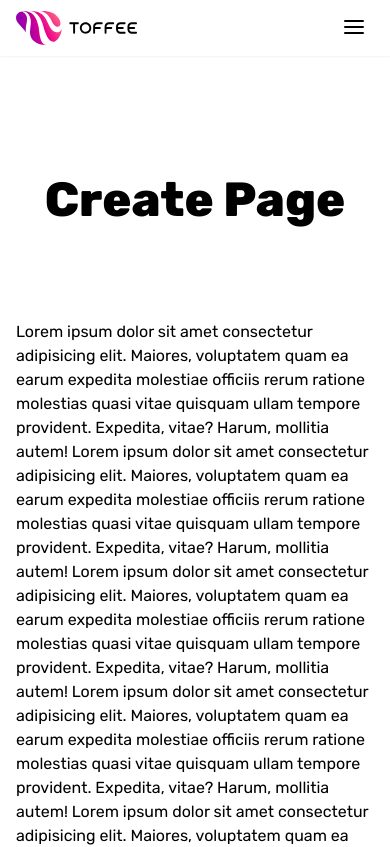
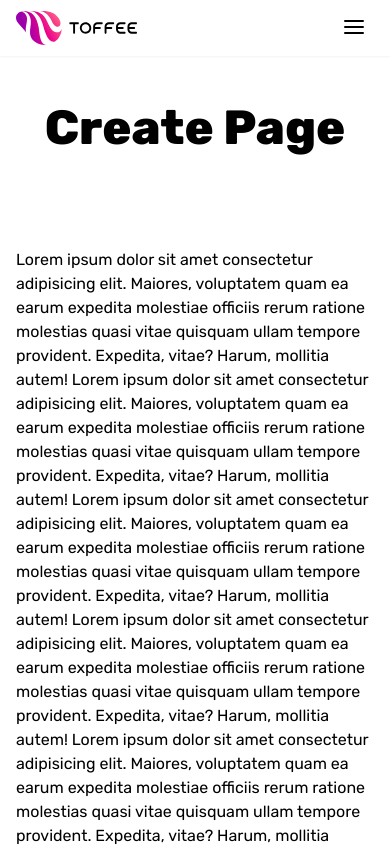
Before and after one commit to sagar-gotipath/toffee-spa, a Next.js app: page /create in a window 390 px wide. Shown: the top 847 px of the page. Built offline with nearby package versions, Linux system fonts and the light colour scheme.

Commit message:
fixed dynamic page margin issue

```diff
--- a/pages/[slug].js
+++ b/pages/[slug].js
@@ -17,7 +17,7 @@ export default function SubPage() {
         <link rel="icon" href="/assets/images/favicon_io/favicon.ico" />
       </Head>
       <Layout>
-        <main className="mt-14 ">
+        <main className="mt-10 lg:mt-14">
           <VerticalContainer>
             <CenterWrapper>
               {title === 'download' ? (
@@ -42,7 +42,7 @@ export default function SubPage() {
                   </div>
                 </div>
               ) : (
-                <div className="flex flex-col items-center justify-center mt-14">
+                <div className="flex flex-col lg:items-center lg:justify-center">
                   <h1 className="mb-10 text-center capitalize">{title} page</h1>
                   <p className="mb-16 mt-14">
                     Lorem ipsum dolor sit amet consectetur adipisicing elit. Maiores, voluptatem quam ea earum expedita
```
